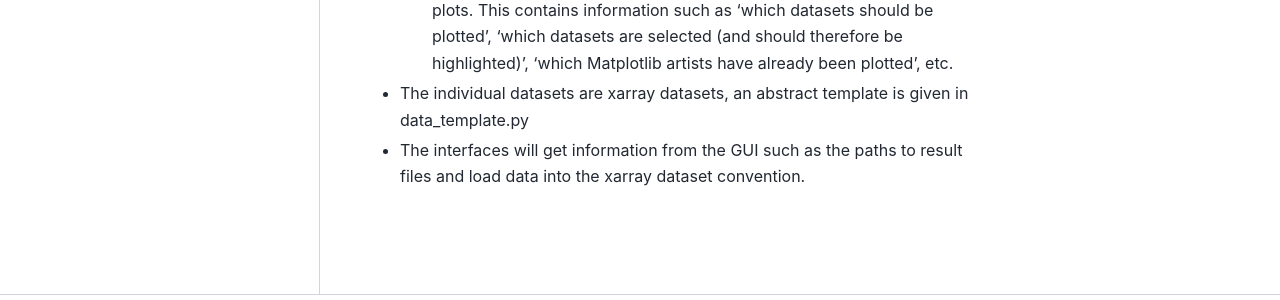
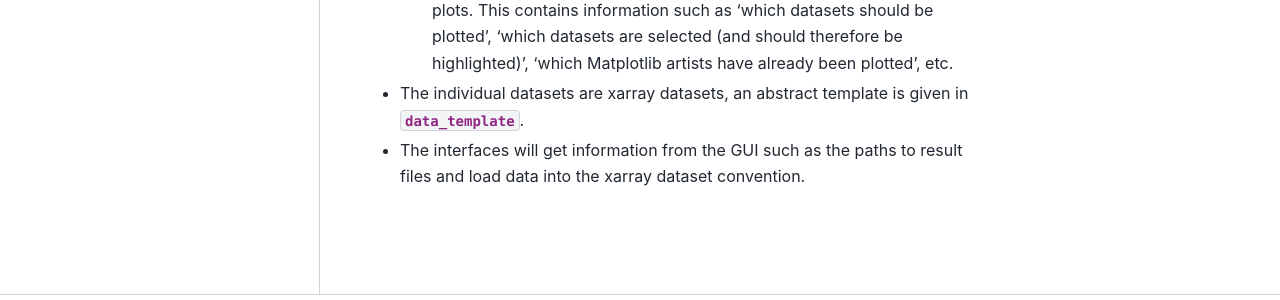
Before and after one commit to DLR-AE/CampbellViewer, a Sphinx documentation site: the page built from docs/source/development/main_building_blocks.rst, in a window 1280 px wide. Shown: the part 512-812 px from the top of the page. Built offline with Sphinx 7.4.7 and the PyData theme 0.15.4, drawn with Linux system fonts in a browser that asks for light colours.

Commit message:
docs: add module reference

```diff
--- a/docs/source/development/main_building_blocks.rst
+++ b/docs/source/development/main_building_blocks.rst
@@ -19,6 +19,6 @@ Main building blocks of the tool
     have already been plotted', etc.
 
 * The individual datasets are xarray datasets, an abstract template is given in
-  data_template.py
+  :mod:`data_template <campbellviewer.data_storage.data_template>`.
 * The interfaces will get information from the GUI such as the paths to result
   files and load data into the xarray dataset convention.
```
